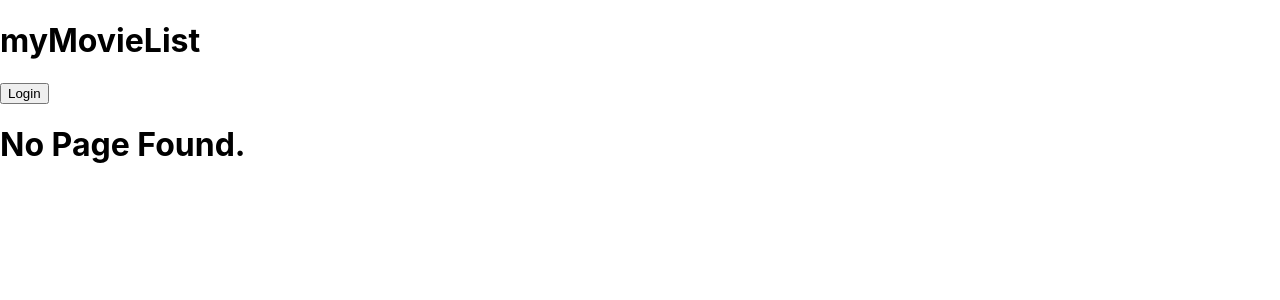
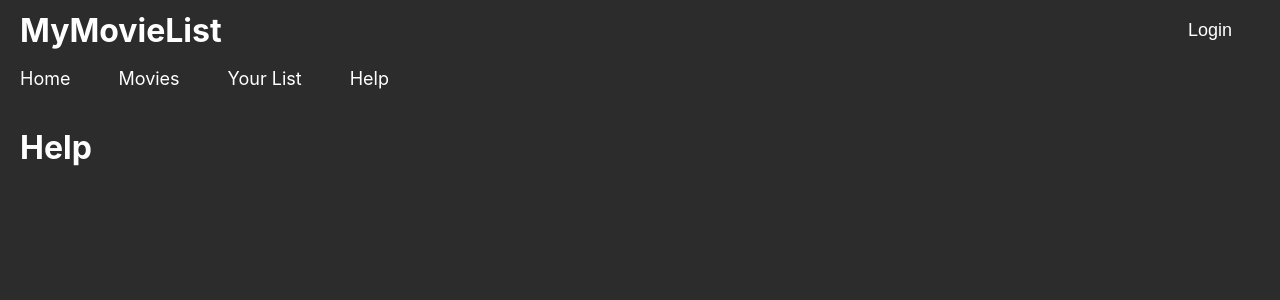
Before and after one commit to hackathon-team-ajgk/google-hackathon, a React (Create React App) app in the folder my-movie-list/: page /help in a window 1280 px wide. Shown: the top 300 px of the page. Built offline with nearby package versions, Linux system fonts and the light colour scheme.

Commit message:
added pages and some layout code

```diff
--- a/my-movie-list/src/App.css
+++ b/my-movie-list/src/App.css
@@ -1,5 +1,26 @@
-.title {
+body {
+  background-color: #2c2c2c;
+  margin: 0;
+  padding: 0;
+}
+
+.app {
+  min-height: 100dvh;
+  margin-left: 20px;
+  color: #ffffff;
+}
+
+#title {
   text-align: center;
+  margin-bottom: 0;
+  margin-top: 0;
+}
+
+.header-container {
+  display: flex;
+  justify-content: space-between;
+  align-items: center;
+  margin-top: 10px;
 }
 
 .container {
@@ -13,3 +34,38 @@
   height: 500px;
   background-color: grey;
 }
+
+.navbar {
+  list-style: none;
+  margin: 0;
+  padding: 0;
+  display: flex;
+  gap: 3rem;
+}
+
+#active .navbar-item {
+  font-weight: bold;
+}
+
+.navbar-item-name {
+  cursor: pointer;
+  font-size: large;
+  text-align: center;
+}
+
+#login-button {
+  font-size: large;
+  margin-right: 20px;
+  color: #ffffff;
+  width: 100px;
+  background: none;
+  border: none;
+  cursor: pointer;
+  height: 40px;
+  border-radius: 40px;
+}
+
+#login-button:hover {
+  background-color: lightgray;
+  color: #2c2c2c;
+}
--- a/my-movie-list/src/App.js
+++ b/my-movie-list/src/App.js
@@ -6,17 +6,25 @@ import Login from "./components/Login";
 import Register from "./components/Register";
 import NoPage from "./components/NoPage";
 import Layout from "./components/Layout";
+import YourList from "./components/YourList";
+import Movies from "./components/Movies";
+import Help from "./components/Help";
 
 function App() {
   return (
     <BrowserRouter>
       <Routes>
+        <Route path="/login" element={<Login />} />
+        <Route path="/register" element={<Register />} />
+
         <Route element={<Layout />}>
-          <Route path="/" element={<Home />}></Route>
-          <Route path="/login" element={<Login />}></Route>
-          <Route path="/register" element={<Register />}></Route>
-          <Route path="*" element={<NoPage />}></Route>
+          <Route path="/" element={<Home />} />
+          <Route path="/your-list" element={<YourList />} />
+          <Route path="/movies" element={<Movies />} />
+          <Route path="/help" element={<Help />} />
         </Route>
+
+        <Route path="*" element={<NoPage />} />
       </Routes>
     </BrowserRouter>
   );
--- /dev/null
+++ b/my-movie-list/src/components/Help.js
@@ -0,0 +1,9 @@
+function Help() {
+  return (
+    <>
+      <h1>Help</h1>
+    </>
+  );
+}
+
+export default Help;
--- a/my-movie-list/src/components/Home.js
+++ b/my-movie-list/src/components/Home.js
@@ -1,6 +1,6 @@
-import { useEffect, useState } from "react";
-import { useNavigate } from "react-router-dom";
-import axios from "axios";
+// import { useEffect, useState } from "react";
+// import { useNavigate } from "react-router-dom";
+// import axios from "axios";
 
 function Home() {
   // const nav = useNavigate();
--- a/my-movie-list/src/components/Layout.js
+++ b/my-movie-list/src/components/Layout.js
@@ -1,18 +1,26 @@
-import { Outlet } from "react-router-dom";
+import { useNavigate, Outlet } from "react-router-dom";
 import Navbar from "./Navbar";
 
 function Layout() {
+  const navigate = useNavigate();
+
+  const handleLogin = () => {
+    navigate("/login");
+  };
+
   return (
-    <>
+    <div className="app">
       <div className="header-container">
-        <h1>myMovieList</h1>
-        <Navbar />
-        <button>Login</button>
+        <h1 id="title">MyMovieList</h1>
+        <button id="login-button" className="button" onClick={handleLogin}>
+          Login
+        </button>
       </div>
+      <Navbar />
       <main>
         <Outlet />
       </main>
-    </>
+    </div>
   );
 }
 
--- /dev/null
+++ b/my-movie-list/src/components/Movies.js
@@ -0,0 +1,9 @@
+function Movies() {
+  return (
+    <>
+      <h1>Movies</h1>
+    </>
+  );
+}
+
+export default Movies;
--- a/my-movie-list/src/components/Navbar.js
+++ b/my-movie-list/src/components/Navbar.js
@@ -13,16 +13,16 @@ function Navbar() {
   return (
     <>
       <ul className="navbar">
-        {NavbarData.map((val, key) => {
+        {NavbarData.map((val, key) => (
           <li
             id={location.pathname === val.path ? "active" : ""}
             className="navbar-item"
             key={key}
-            onClick={handleNavigate(val.path)}
+            onClick={() => handleNavigate(val.path)}
           >
             <p className="navbar-item-name">{val.name}</p>
-          </li>;
-        })}
+          </li>
+        ))}
       </ul>
     </>
   );
--- /dev/null
+++ b/my-movie-list/src/components/YourList.js
@@ -0,0 +1,9 @@
+function YourList() {
+  return (
+    <>
+      <h1>Your List</h1>
+    </>
+  );
+}
+
+export default YourList;
```
